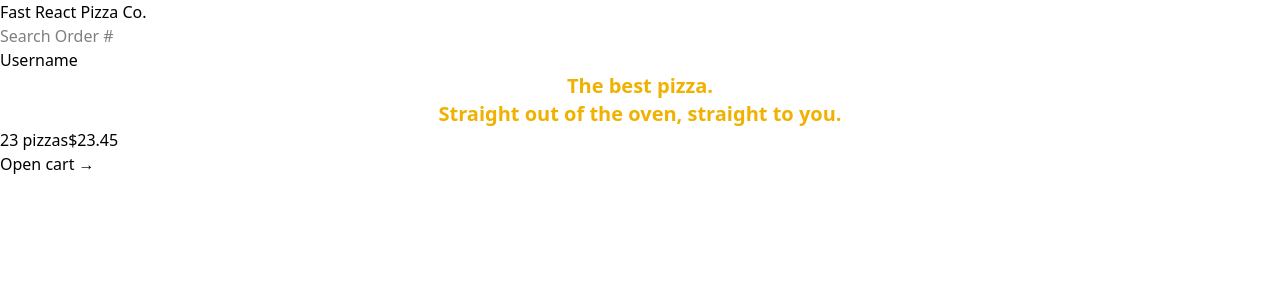
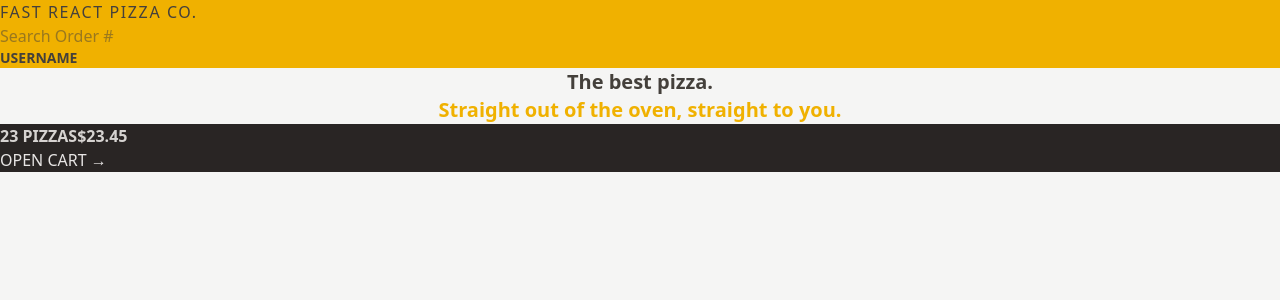
Before and after one commit to I-Maged/16-fast-react-pizza, a React (Vite) app: page / in a window 1280 px wide. Shown: the top 300 px of the page. Built offline with nearby package versions, Linux system fonts and the light colour scheme.

Commit message:
text styling

```diff
--- a/index.html
+++ b/index.html
@@ -6,7 +6,7 @@
     <meta name="viewport" content="width=device-width, initial-scale=1.0" />
     <title>Fast React Pizza</title>
   </head>
-  <body>
+  <body class="bg-stone-100 text-stone-700">
     <div id="root"></div>
     <script type="module" src="/src/main.jsx"></script>
   </body>
--- a/src/features/cart/CartOverview.jsx
+++ b/src/features/cart/CartOverview.jsx
@@ -1,15 +1,15 @@
-import { Link } from 'react-router-dom'
+import { Link } from "react-router-dom";
 
 const CartOverview = () => {
   return (
-    <div>
-      <p>
+    <div className="bg-stone-800 text-stone-200 uppercase">
+      <p className="font-semibold text-stone-300">
         <span>23 pizzas</span>
         <span>$23.45</span>
       </p>
-      <Link to='/cart'>Open cart &rarr;</Link>
+      <Link to="/cart">Open cart &rarr;</Link>
     </div>
-  )
-}
+  );
+};
 
-export default CartOverview
+export default CartOverview;
--- /dev/null
+++ b/src/features/user/Username.jsx
@@ -0,0 +1,5 @@
+const Username = () => {
+  return <div className="text-sm font-semibold">Username</div>;
+};
+
+export default Username;
--- a/src/ui/Header.jsx
+++ b/src/ui/Header.jsx
@@ -1,14 +1,17 @@
-import { Link } from 'react-router-dom'
-import SearchOrder from '../features/order/SearchOrder'
+import { Link } from "react-router-dom";
+import SearchOrder from "../features/order/SearchOrder";
+import Username from "../features/user/Username";
 
 const Header = () => {
   return (
-    <header>
-      <Link to='/'>Fast React Pizza Co.</Link>
+    <header className="bg-yellow-500 uppercase">
+      <Link to="/" className="tracking-widest">
+        Fast React Pizza Co.
+      </Link>
       <SearchOrder />
-      <p>Username</p>
+      <Username />
     </header>
-  )
-}
+  );
+};
 
-export default Header
+export default Header;
--- a/src/ui/Home.jsx
+++ b/src/ui/Home.jsx
@@ -1,10 +1,12 @@
 const Home = () => {
   return (
     <div>
-      <h1 className="text-center text-xl font-semibold text-yellow-500">
+      <h1 className="text-center text-xl font-semibold">
         The best pizza.
         <br />
-        Straight out of the oven, straight to you.
+        <span className="text-yellow-500">
+          Straight out of the oven, straight to you.
+        </span>
       </h1>
     </div>
   );
```
Also changed, not shown: src/index.css (+24 -5 lines).
